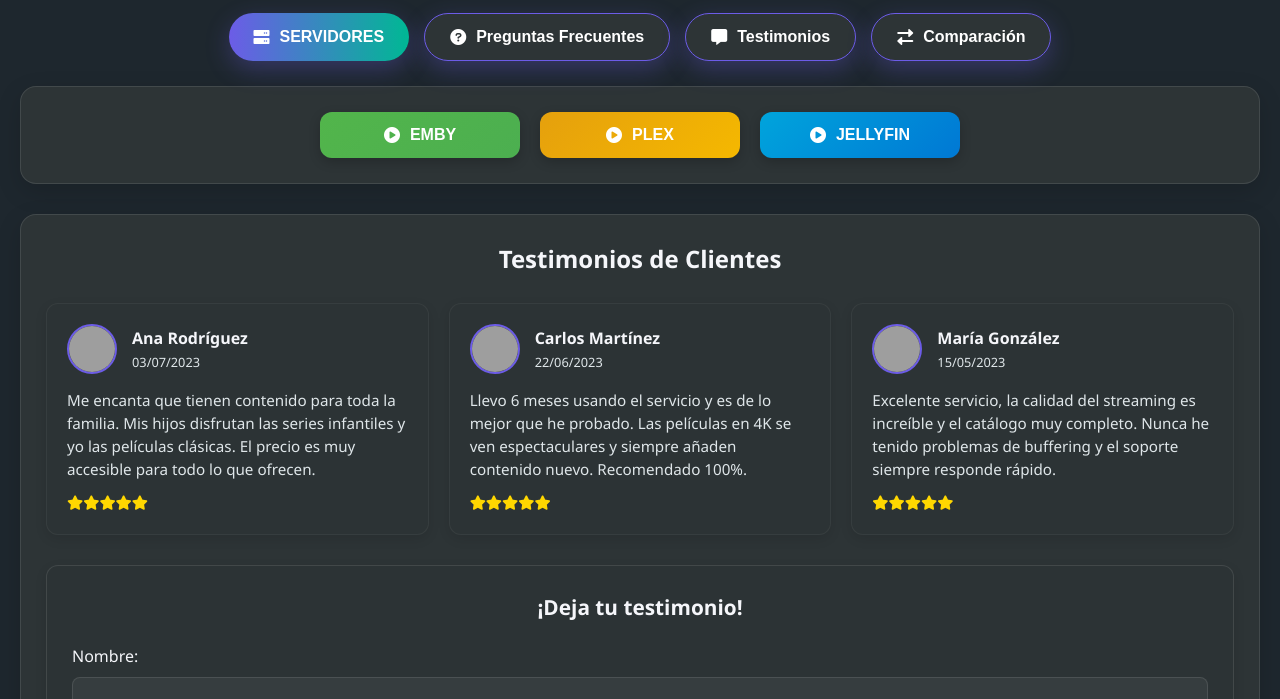
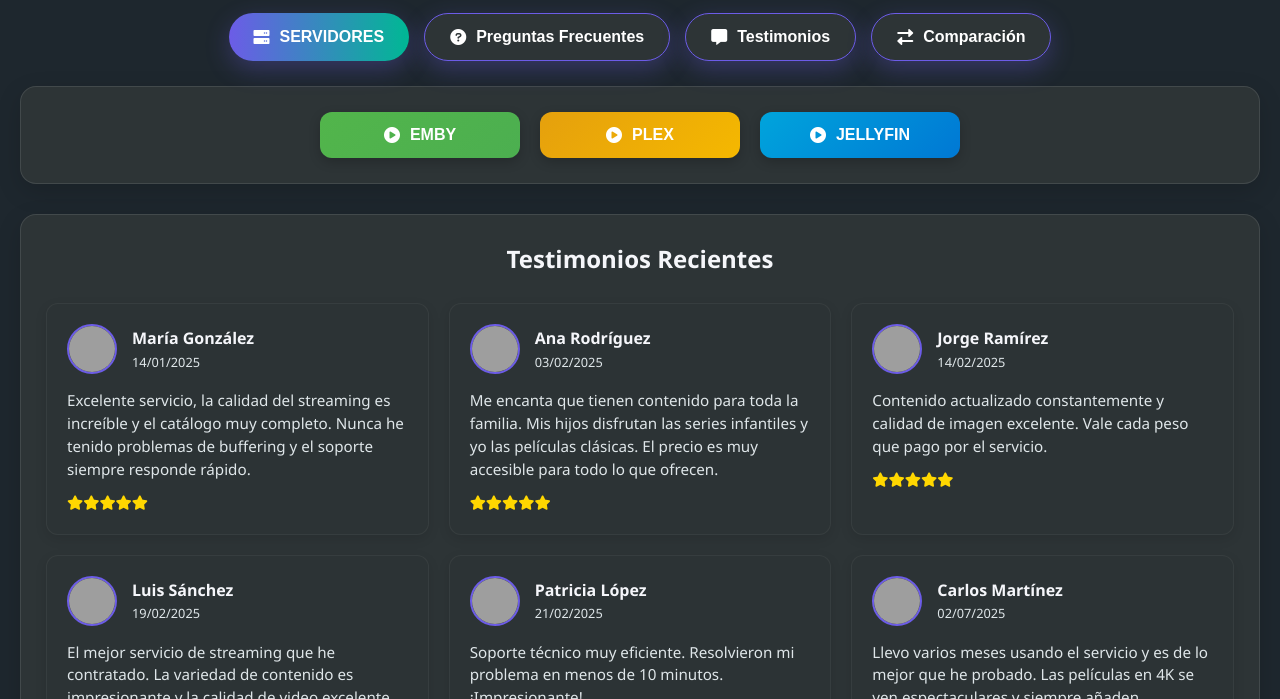
Before and after one commit to saulfloresamaro1994/SERVIDORES-EMBY-PLEX-JELLYFIN, a plain HTML site: page index.html in a window 1280 px wide. Both pictures are taken after a click on the button "Testimonios". Shown: the part 101-800 px from the top of the page. Drawn offline with Linux system fonts and the light colour scheme; grey boxes are pictures that could not be loaded.

Commit message:
index.html

```diff
--- a/index.html
+++ b/index.html
@@ -726,7 +726,7 @@
 
         <!-- Sección de testimonios -->
         <div class="contenedor-testimonios" id="contenedorTestimonios">
-            <h2 style="text-align: center; margin-bottom: 25px;">Testimonios de Clientes</h2>
+            <h2 style="text-align: center; margin-bottom: 25px;">Testimonios Recientes</h2>
 
             <div class="testimonios-container" id="testimoniosLista">
                 <!-- Testimonios se cargarán aquí dinámicamente -->
@@ -734,11 +734,14 @@
 
             <!-- Formulario para enviar testimonios -->
             <div class="testimonio-form">
-                <h3 class="form-titulo">¡Deja tu testimonio!</h3>
+                <h3 class="form-titulo">¡Comparte tu experiencia!</h3>
+                <p style="text-align: center; color: var(--light-gray); margin-bottom: 20px;">
+                    Tu opinión nos ayuda a mejorar. Los testimonios se renuevan cada lunes.
+                </p>
                 <form id="formTestimonio">
                     <div class="form-group">
                         <label for="nombre" class="form-label">Nombre:</label>
-                        <input type="text" id="nombre" class="form-input" required>
+                        <input type="text" id="nombre" class="form-input" required placeholder="Tu nombre o alias">
                     </div>
 
                     <div class="form-group">
@@ -754,11 +757,13 @@
                     </div>
 
                     <div class="form-group">
-                        <label for="testimonio" class="form-label">Tu testimonio:</label>
-                        <textarea id="testimonio" class="form-input form-textarea" required></textarea>
+                        <label for="testimonio" class="form-label">Tu experiencia:</label>
+                        <textarea id="testimonio" class="form-input form-textarea" required placeholder="Cuéntanos qué te parece nuestro servicio..."></textarea>
                     </div>
 
-                    <button type="submit" class="form-submit">Enviar Testimonio</button>
+                    <button type="submit" class="form-submit">
+                        <i class="fas fa-paper-plane"></i> Publicar Testimonio
+                    </button>
                 </form>
             </div>
         </div>
@@ -1158,8 +1163,131 @@
                     this.enviarTestimonio();
                 });
 
-                // Cargar testimonios guardados
+                // Verificar reinicio semanal y cargar testimonios
+                this.verificarReinicioSemanal();
                 this.cargarTestimonios();
+            }
+
+            verificarReinicioSemanal() {
+                const hoy = new Date();
+                const diaSemana = hoy.getDay(); // 0=Domingo, 1=Lunes, etc.
+                const ultimoReinicio = localStorage.getItem('ultimoReinicioTestimonios');
+
+                // Si es lunes y no hemos reiniciado hoy, o si nunca se ha reiniciado
+                if ((diaSemana === 1 && ultimoReinicio !== this.getFechaFormateada(hoy)) || !ultimoReinicio) {
+                    this.reiniciarTestimonios();
+                    localStorage.setItem('ultimoReinicioTestimonios', this.getFechaFormateada(hoy));
+                }
+            }
+
+            reiniciarTestimonios() {
+                // Limpiar testimonios existentes
+                localStorage.removeItem('testimonios');
+                this.testimoniosLista.innerHTML = '';
+
+                // Agregar nuevos testimonios de ejemplo
+                this.agregarTestimoniosEjemplo();
+            }
+
+            getFechaFormateada(fecha) {
+                const dia = fecha.getDate().toString().padStart(2, '0');
+                const mes = (fecha.getMonth() + 1).toString().padStart(2, '0');
+                const anio = fecha.getFullYear();
+                return `${dia}/${mes}/${anio}`;
+            }
+
+            generarFechaAleatoria() {
+                const hoy = new Date();
+                const añoActual = hoy.getFullYear();
+                const mesActual = hoy.getMonth();
+                const diaActual = hoy.getDate();
+
+                // Generar un mes aleatorio entre 0 (enero) y el mes actual
+                const mesAleatorio = Math.floor(Math.random() * (mesActual + 1));
+
+                // Determinar el día máximo para el mes seleccionado
+                let diaMaximo;
+                if (mesAleatorio === mesActual) {
+                    // Para el mes actual, no superar el día actual
+                    diaMaximo = diaActual;
+                } else {
+                    // Para meses anteriores, usar el último día del mes
+                    diaMaximo = new Date(añoActual, mesAleatorio + 1, 0).getDate();
+                }
+
+                // Generar un día aleatorio entre 1 y diaMaximo
+                const diaAleatorio = Math.floor(Math.random() * diaMaximo) + 1;
+
+                // Crear y devolver la fecha aleatoria
+                const fechaAleatoria = new Date(añoActual, mesAleatorio, diaAleatorio);
+                return fechaAleatoria;
+            }
+
+            agregarTestimoniosEjemplo() {
+                const hoy = new Date();
+                const añoActual = hoy.getFullYear();
+
+                // Generamos 6 testimonios con fechas variadas pero todas del año actual y anteriores a hoy
+                const testimoniosEjemplo = [
+                    {
+                        nombre: "María González",
+                        avatar: "https://randomuser.me/api/portraits/women/32.jpg",
+                        fecha: this.getFechaFormateada(this.generarFechaAleatoria()),
+                        texto: "Excelente servicio, la calidad del streaming es increíble y el catálogo muy completo. Nunca he tenido problemas de buffering y el soporte siempre responde rápido.",
+                        rating: 5
+                    },
+                    {
+                        nombre: "Carlos Martínez",
+                        avatar: "https://randomuser.me/api/portraits/men/45.jpg",
+                        fecha: this.getFechaFormateada(this.generarFechaAleatoria()),
+                        texto: "Llevo varios meses usando el servicio y es de lo mejor que he probado. Las películas en 4K se ven espectaculares y siempre añaden contenido nuevo. Recomendado 100%.",
+                        rating: 4.5
+                    },
+                    {
+                        nombre: "Ana Rodríguez",
+                        avatar: "https://randomuser.me/api/portraits/women/68.jpg",
+                        fecha: this.getFechaFormateada(this.generarFechaAleatoria()),
+                        texto: "Me encanta que tienen contenido para toda la familia. Mis hijos disfrutan las series infantiles y yo las películas clásicas. El precio es muy accesible para todo lo que ofrecen.",
+                        rating: 5
+                    },
+                    {
+                        nombre: "Luis Sánchez",
+                        avatar: "https://randomuser.me/api/portraits/men/22.jpg",
+                        fecha: this.getFechaFormateada(this.generarFechaAleatoria()),
+                        texto: "El mejor servicio de streaming que he contratado. La variedad de contenido es impresionante y la calidad de video excelente.",
+                        rating: 5
+                    },
+                    {
+                        nombre: "Patricia López",
+                        avatar: "https://randomuser.me/api/portraits/women/44.jpg",
+                        fecha: this.getFechaFormateada(this.generarFechaAleatoria()),
+                        texto: "Soporte técnico muy eficiente. Resolvieron mi problema en menos de 10 minutos. ¡Impresionante!",
+                        rating: 4
+                    },
+                    {
+                        nombre: "Jorge Ramírez",
+                        avatar: "https://randomuser.me/api/portraits/men/33.jpg",
+                        fecha: this.getFechaFormateada(this.generarFechaAleatoria()),
+                        texto: "Contenido actualizado constantemente y calidad de imagen excelente. Vale cada peso que pago por el servicio.",
+                        rating: 5
+                    }
+                ];
+
+                // Ordenar testimonios por fecha (más reciente primero)
+                testimoniosEjemplo.sort((a, b) => {
+                    const fechaA = new Date(a.fecha.split('/').reverse().join('-'));
+                    const fechaB = new Date(b.fecha.split('/').reverse().join('-'));
+                    return fechaB - fechaA;
+                });
+
+                // Guardar testimonios de ejemplo
+                localStorage.setItem('testimonios', JSON.stringify(testimoniosEjemplo));
+
+                // Mostrar testimonios de ejemplo
+                this.testimoniosLista.innerHTML = ''; // Limpiar primero
+                testimoniosEjemplo.forEach(testimonio => {
+                    this.agregarTestimonioALista(testimonio);
+                });
             }
 
             toggleSection(section) {
@@ -1225,52 +1353,15 @@
                 if (testimoniosGuardados) {
                     const testimonios = JSON.parse(testimoniosGuardados);
 
-                    // Agregar testimonios de ejemplo si no hay ninguno guardado
-                    if (testimonios.length === 0) {
-                        this.agregarTestimoniosEjemplo();
-                    } else {
-                        testimonios.forEach(testimonio => {
-                            this.agregarTestimonioALista(testimonio);
-                        });
-                    }
+                    // Mostrar testimonios guardados
+                    this.testimoniosLista.innerHTML = ''; // Limpiar primero
+                    testimonios.forEach(testimonio => {
+                        this.agregarTestimonioALista(testimonio);
+                    });
                 } else {
                     // Si no hay testimonios guardados, agregar algunos de ejemplo
                     this.agregarTestimoniosEjemplo();
                 }
-            }
-
-            agregarTestimoniosEjemplo() {
-                const testimoniosEjemplo = [
-                    {
-                        nombre: "María González",
-                        avatar: "https://randomuser.me/api/portraits/women/32.jpg",
-                        fecha: "15/05/2023",
-                        texto: "Excelente servicio, la calidad del streaming es increíble y el catálogo muy completo. Nunca he tenido problemas de buffering y el soporte siempre responde rápido.",
-                        rating: 5
-                    },
-                    {
-                        nombre: "Carlos Martínez",
-                        avatar: "https://randomuser.me/api/portraits/men/45.jpg",
-                        fecha: "22/06/2023",
-                        texto: "Llevo 6 meses usando el servicio y es de lo mejor que he probado. Las películas en 4K se ven espectaculares y siempre añaden contenido nuevo. Recomendado 100%.",
-                        rating: 4.5
-                    },
-                    {
-                        nombre: "Ana Rodríguez",
-                        avatar: "https://randomuser.me/api/portraits/women/68.jpg",
-                        fecha: "03/07/2023",
-                        texto: "Me encanta que tienen contenido para toda la familia. Mis hijos disfrutan las series infantiles y yo las películas clásicas. El precio es muy accesible para todo lo que ofrecen.",
-                        rating: 5
-                    }
-                ];
-
-                // Guardar testimonios de ejemplo
-                localStorage.setItem('testimonios', JSON.stringify(testimoniosEjemplo));
-
-                // Mostrar testimonios de ejemplo
-                testimoniosEjemplo.forEach(testimonio => {
-                    this.agregarTestimonioALista(testimonio);
-                });
             }
 
             enviarTestimonio() {
@@ -1286,10 +1377,7 @@
 
                 // Obtener la fecha actual
                 const fecha = new Date();
-                const dia = fecha.getDate().toString().padStart(2, '0');
-                const mes = (fecha.getMonth() + 1).toString().padStart(2, '0');
-                const anio = fecha.getFullYear();
-                const fechaFormateada = `${dia}/${mes}/${anio}`;
+                const fechaFormateada = this.getFechaFormateada(fecha);
 
                 // Generar un avatar aleatorio
                 const genero = Math.random() > 0.5 ? 'men' : 'women';
@@ -1360,7 +1448,7 @@
                     testimonios = JSON.parse(testimoniosGuardados);
                 }
 
-                // Agregar nuevo testimonio
+                // Agregar nuevo testimonio al principio del array
                 testimonios.unshift(nuevoTestimonio);
 
                 // Guardar en localStorage
```
